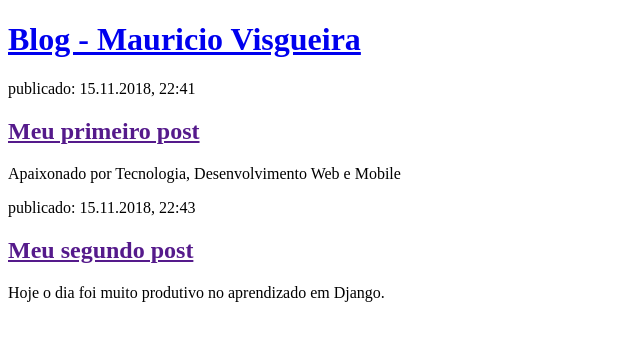
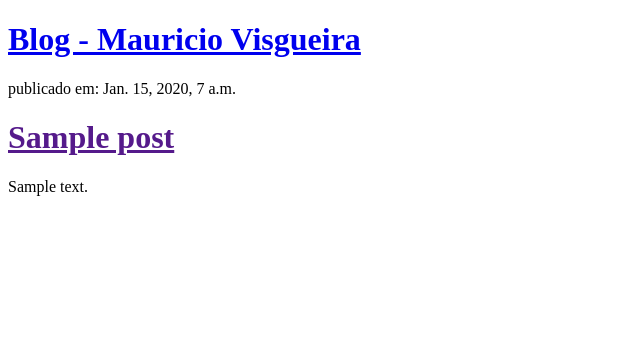
Before and after one commit to MauricioVisgueira/my-first-blog, a Django app: template blog/templates/blog/post_list.html in a window 1280 px wide. Shown: the top 341 px of the page, without its empty margins (0-640 px from the left). Run offline with Django 3.2, Linux system fonts and the light colour scheme; the template is opened without the code that fills it: values that come from a table or form of the project are taken from there, others are empty; tables that the repository leaves empty hold one stand-in row (values such as "Sample post").

Commit message:
Modificando templates para exibir os posts

```diff
--- a/blog/templates/blog/post_list.html
+++ b/blog/templates/blog/post_list.html
@@ -9,16 +9,13 @@
           <h1><a href="/">Blog - Mauricio Visgueira</a></h1>
       </div>
 
-      <div>
-        <p>publicado: 15.11.2018, 22:41</p>
-        <h2><a href="">Meu primeiro post</a></h2>
-        <p>Apaixonado por Tecnologia, Desenvolvimento Web e Mobile</p>
-      </div>
+{% for post in posts %}
 
       <div>
-          <p>publicado: 15.11.2018, 22:43</p>
-          <h2><a href="">Meu segundo post</a></h2>
-          <p>Hoje o dia foi muito produtivo no aprendizado em Django.</p>
+          <p>publicado em: {{ post.published_date }}</p>
+          <h1><a href="">{{ post.title }}</a></h1>
+          <p>{{ post.text|linebreaksbr }}</p>
       </div>
+{% endfor %}
   </body>
 </html>
--- a/blog/views.py
+++ b/blog/views.py
@@ -1,5 +1,8 @@
 from django.shortcuts import render
+from django.utils import timezone
+from .models import Post
 
 def post_list(request):
-    return render(request, 'blog/post_list.html', {})
+    posts = Post.objects.filter(published_date__lte=timezone.now()).order_by('published_date')
+    return render(request, 'blog/post_list.html', {'posts': posts})
 # Create your views here.
```
